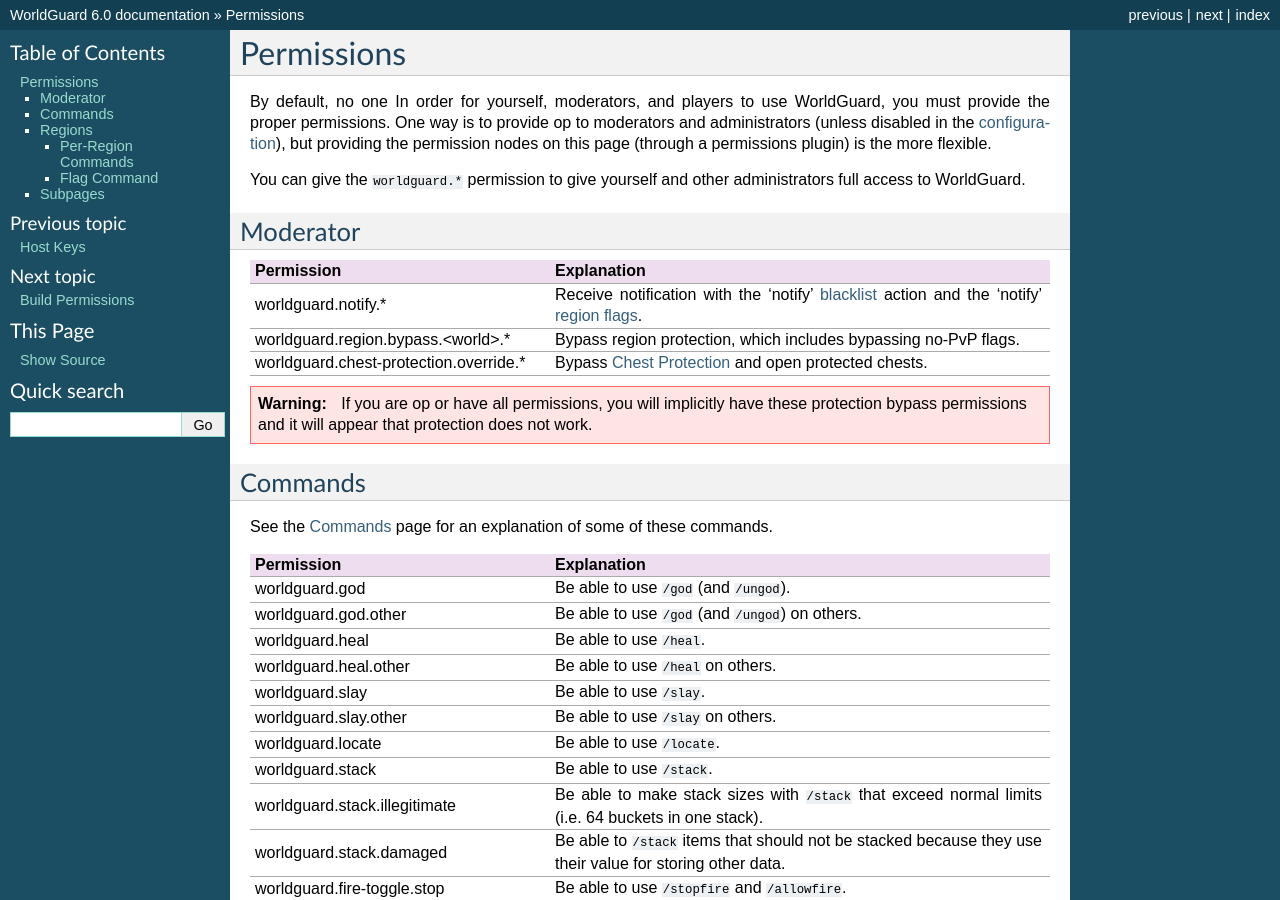
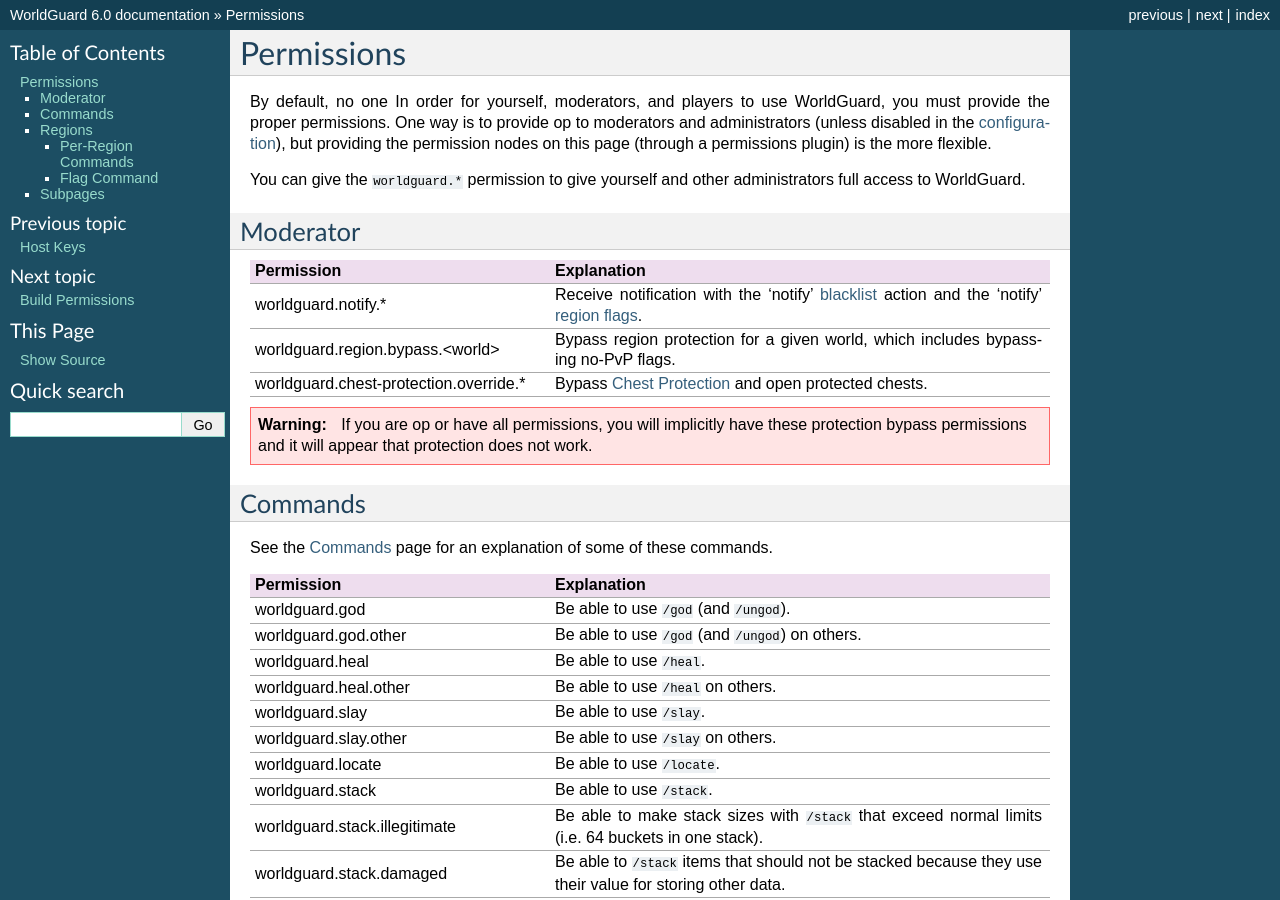
Before and after one commit to aurorasmiles/WorldGuardDocs, a Sphinx documentation site: the page built from source/permissions.rst, in a window 1280 px wide and 900 px high. Built offline with Sphinx 7.4.7, drawn with Linux system fonts in a browser that asks for light colours.

Commit message:
Correct region bypass permission wildcard.

```diff
--- a/source/permissions.rst
+++ b/source/permissions.rst
@@ -14,7 +14,7 @@
     :widths: 15, 25
 
     worldguard.notify.*,"Receive notification with the 'notify' :doc:`blacklist <blacklist/index>` action and the 'notify' :doc:`region flags <regions/flags>`."
-    worldguard.region.bypass.<world>.*,"Bypass region protection, which includes bypassing no-PvP flags."
+    worldguard.region.bypass.<world>,"Bypass region protection for a given world, which includes bypassing no-PvP flags."
     worldguard.chest-protection.override.*,"Bypass :doc:`chest-protection` and open protected chests."
 
 .. warning::
```
